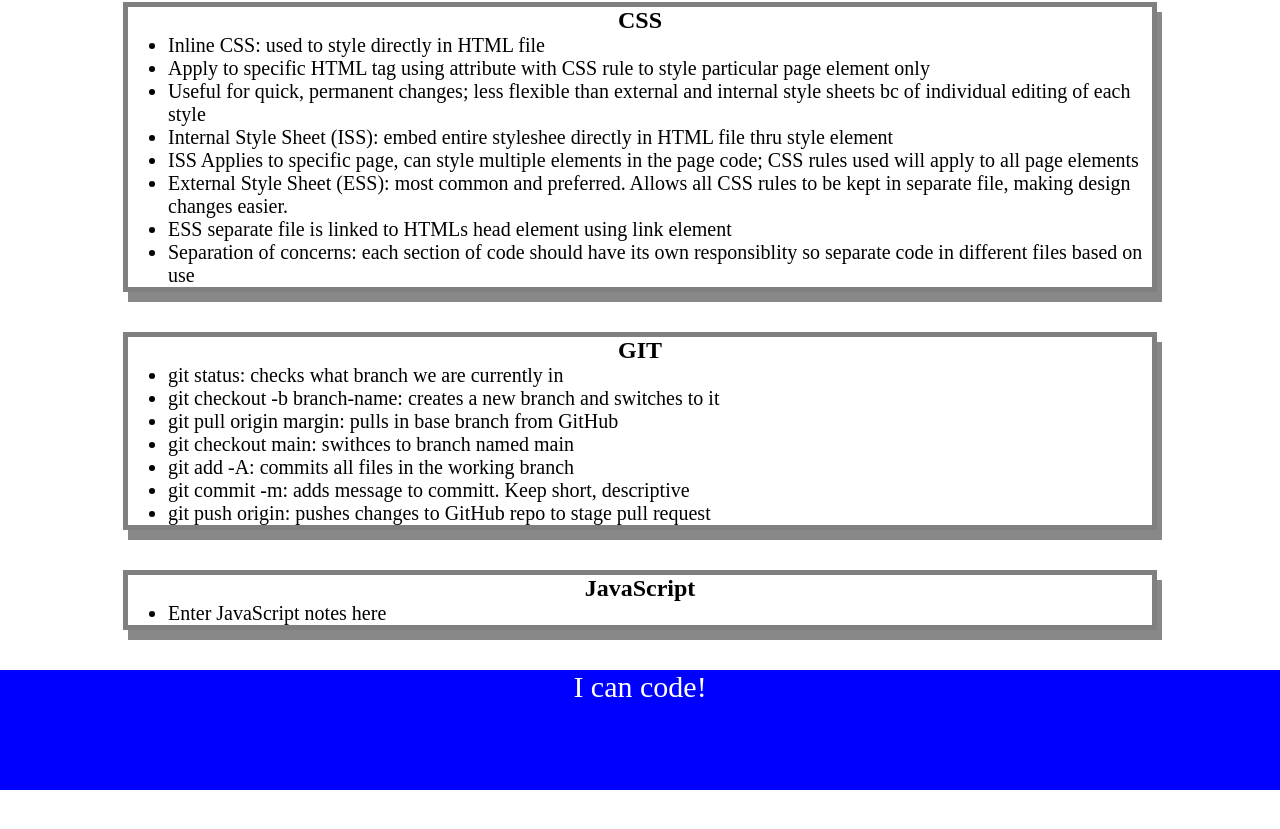
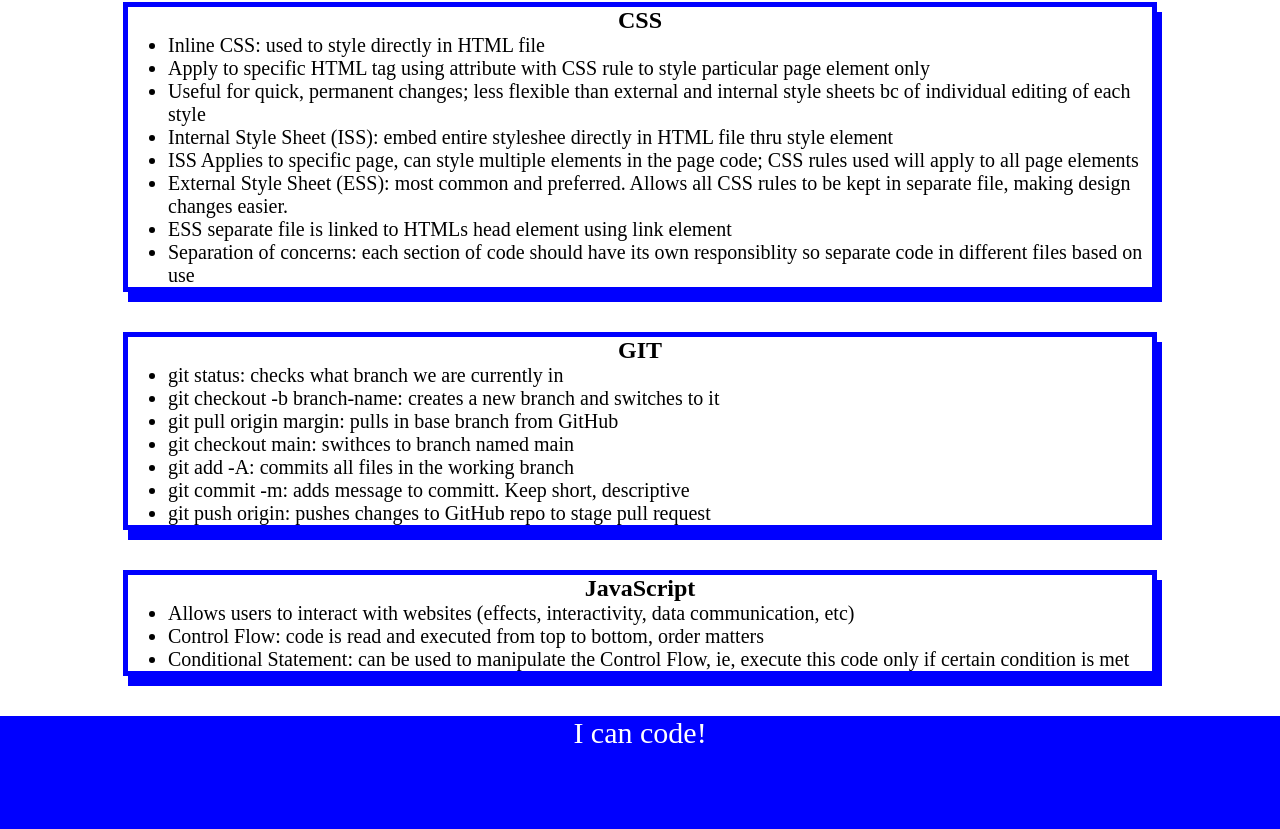
Before and after one commit to Makola001/prework-study-guide, a plain HTML site: page index.html in a window 1280 px wide. Shown: the part 511-1340 px from the top of the page. Before the commit the page ends 1301 px from the top, so only its background shows below. Drawn offline with Linux system fonts and the light colour scheme.

Commit message:
added javascript file

```diff
--- /dev/null
+++ b/assets/script.js
@@ -0,0 +1,19 @@
+var topics = ["HTML", "CSS", "Git", "JavaScript"]
+
+for (var x = 0; x < topics.length; x++) {
+    console.log(topics[x]);
+}
+
+/*
+if (topic === 'HTML') {
+ console.log("Let's study HTML!");
+} else if (topic === 'CSS') {
+ console.log("Let's study CSS!");
+} else if (topic === 'Git') {
+ console.log("Let's study Git!");
+} else if (topic === 'JavaScript') {
+ console.log("Let's study JavaScript!");
+} else {
+ console.log('Please try again!');
+}
+*/
--- a/assets/style.css
+++ b/assets/style.css
@@ -37,6 +37,6 @@ p {
 .card {
     width: 80%;
     margin: 40px auto;
-    border: 5px solid gray;
-    box-shadow: 5px 10px #888888;
+    border: 5px solid blue;
+    box-shadow: 5px 10px blue ;
   }
--- a/index.html
+++ b/index.html
@@ -5,12 +5,14 @@
     <meta http-equiv="X-UA-Compatible" content="IE=edge" />
     <meta name="viewport" content="width=device-width, initial-scale=1.0" />
     <link rel="stylesheet" href="./assets/style.css">
+    <link rel="stylesheet" href="./assets/script.js">
     <title>Prework Study Guide</title>
   </head>
   <body>
     <header id="top">
       <h1>Prework Study Guide</h1>
       <img src="./assets/bowtie-cat.png" alt="Profile image of cat wearing a bow tie." />
+      <h2>✨ Open the Console to See What's Happening ✨</h2>
     </header>
     <main>
       <section class="card" id="html-section">
@@ -74,7 +76,10 @@
         <h2>JavaScript</h2>
 
         <ul>
-          <li>Enter JavaScript notes here</li>
+          <li>Allows users to interact with websites (effects, interactivity, data communication, etc)</li>
+          <li>Control Flow: code is read and executed from top to bottom, order matters</li>
+          <li>Conditional Statement: can be used to manipulate the Control Flow, ie, execute this code only if certain condition is met</li>
+
 
         </ul>
 
@@ -85,5 +90,7 @@
     <footer>
       <p>I can code!</p>
     </footer>
+    <script src="./assets/script.js"></script>
+
   </body>
 </html>
```
